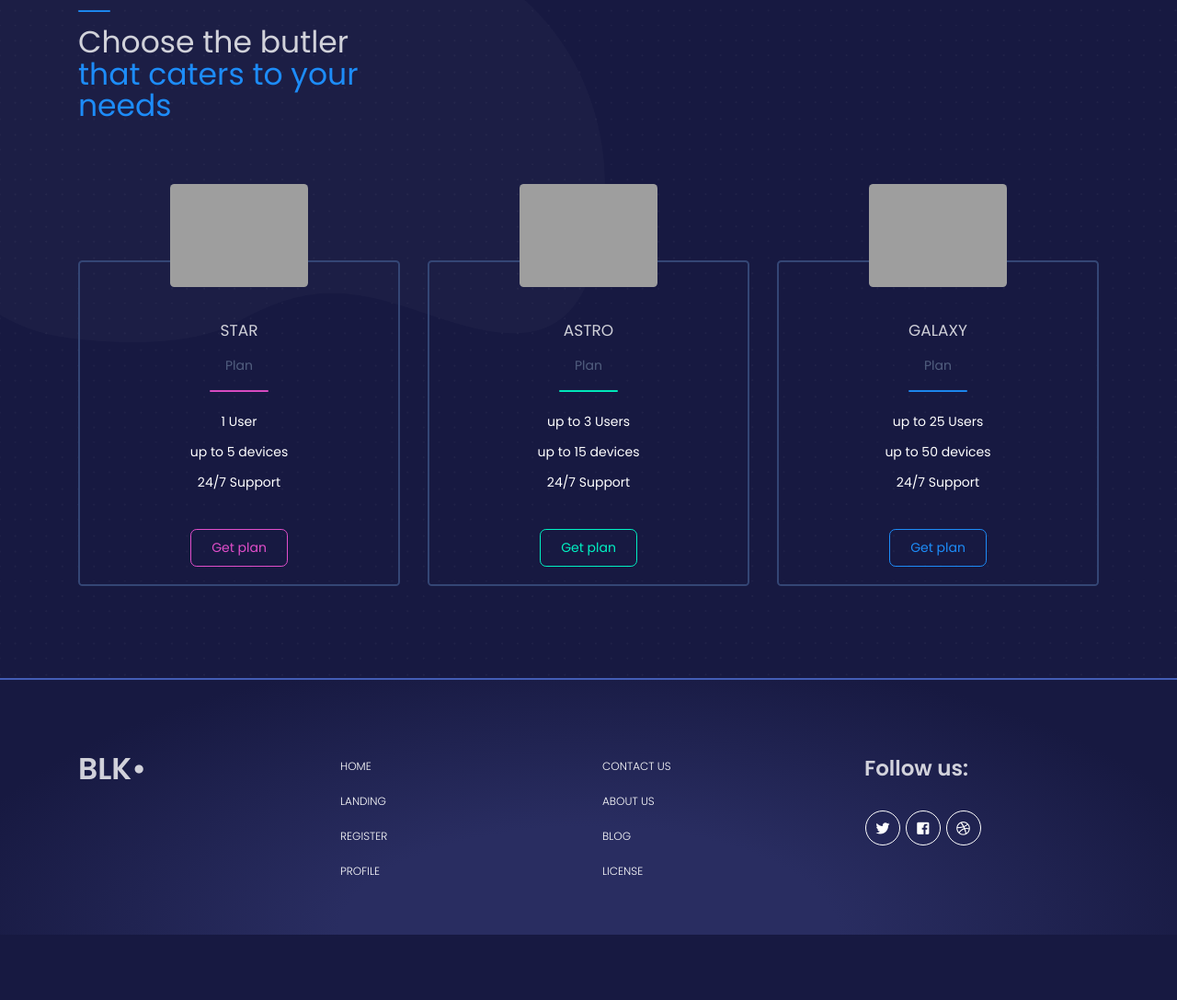
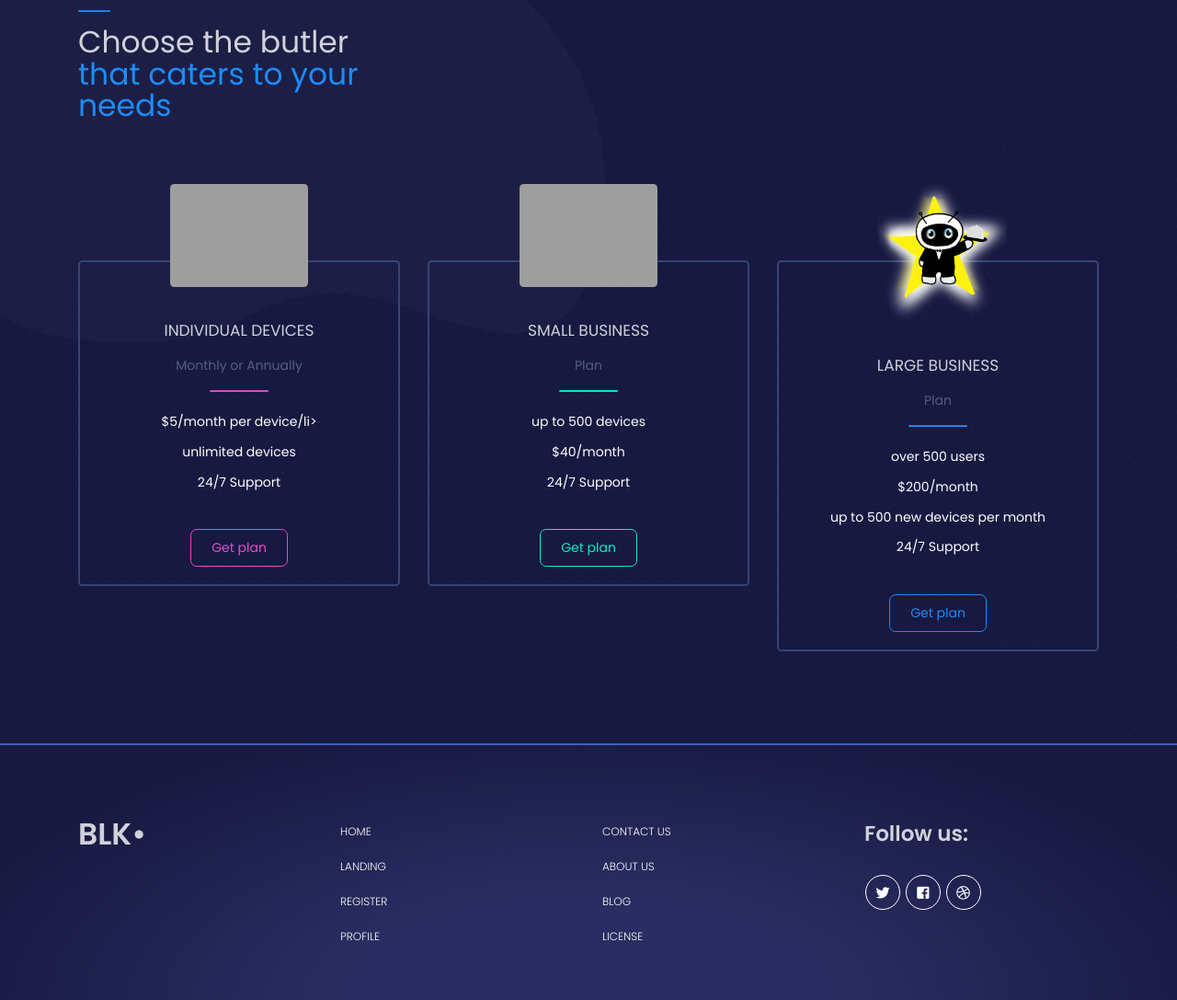
Before and after one commit to pc-butler/server, a PHP site: page /page/pricing in a window 1280 px wide. Shown: the part 275-1362 px from the top of the page at 92% size. Before the commit the page ends 1291 px from the top, so only its background shows below. Run offline with PHP 8.4, Linux system fonts and the light colour scheme; some libraries are stand-ins or nearby versions; grey boxes are pictures that could not be loaded.

Commit message:
Update index.php

```diff
--- a/page/pricing/index.php
+++ b/page/pricing/index.php
@@ -112,20 +112,20 @@
           <div class="col-md-4">
             <div class="card card-coin card-plain">
               <div class="card-header">
-                <img src="/assets/img/STAR BUTLER.png" class="img-center img-fluid">
+                <img src="/assets/img/butler 1.PNG" class="img-center img-fluid">
               </div>
               <div class="card-body">
                 <div class="row">
                   <div class="col-md-12 text-center">
-                    <h4 class="text-uppercase">Star</h4>
-                    <span>Plan</span>
+                    <h4 class="text-uppercase">Individual Devices</h4>
+                    <span>Monthly or Annually </span>
                     <hr class="line-primary">
                   </div>
                 </div>
                 <div class="row">
                   <ul class="list-group">
-                    <li class="list-group-item">1 User</li>
-                    <li class="list-group-item">up to 5 devices</li>
+                    <li class="list-group-item">$5/month per device/li>
+                    <li class="list-group-item">unlimited devices</li>
                     <li class="list-group-item">24/7 Support</li>
                   </ul>
                 </div>
@@ -138,20 +138,20 @@
           <div class="col-md-4">
             <div class="card card-coin card-plain">
               <div class="card-header">
-                <img src="/assets/img/ASTRO BUTLER.png" class="img-center img-fluid">
+                <img src="/assets/img/butler 2.png" class="img-center img-fluid">
               </div>
               <div class="card-body">
                 <div class="row">
                   <div class="col-md-12 text-center">
-                    <h4 class="text-uppercase">Astro</h4>
+                    <h4 class="text-uppercase">Small Business</h4>
                     <span>Plan</span>
                     <hr class="line-success">
                   </div>
                 </div>
                 <div class="row">
                   <ul class="list-group">
-                    <li class="list-group-item">up to 3 Users</li>
-                    <li class="list-group-item">up to 15 devices</li>
+                    <li class="list-group-item">up to 500 devices</li>
+                    <li class="list-group-item">$40/month</li>
                     <li class="list-group-item">24/7 Support</li>
                   </ul>
                 </div>
@@ -164,20 +164,21 @@
           <div class="col-md-4">
             <div class="card card-coin card-plain">
               <div class="card-header">
-                <img src="/assets/img/GALAXY BUTLER.png" class="img-center img-fluid">
+                <img src="/assets/img/butler 3 main.png" class="img-center img-fluid">
               </div>
               <div class="card-body">
                 <div class="row">
                   <div class="col-md-12 text-center">
-                    <h4 class="text-uppercase">Galaxy</h4>
+                    <h4 class="text-uppercase">Large Business</h4>
                     <span>Plan</span>
                     <hr class="line-info">
                   </div>
                 </div>
                 <div class="row">
                   <ul class="list-group">
-                    <li class="list-group-item">up to 25 Users</li>
-                    <li class="list-group-item">up to 50 devices</li>
+                    <li class="list-group-item">over 500 users </li>
+                    <li class="list-group-item">$200/month</li>
+                    <li class="list-group-item">up to 500 new devices per month</li>
                     <li class="list-group-item">24/7 Support</li>
                   </ul>
                 </div>
```
